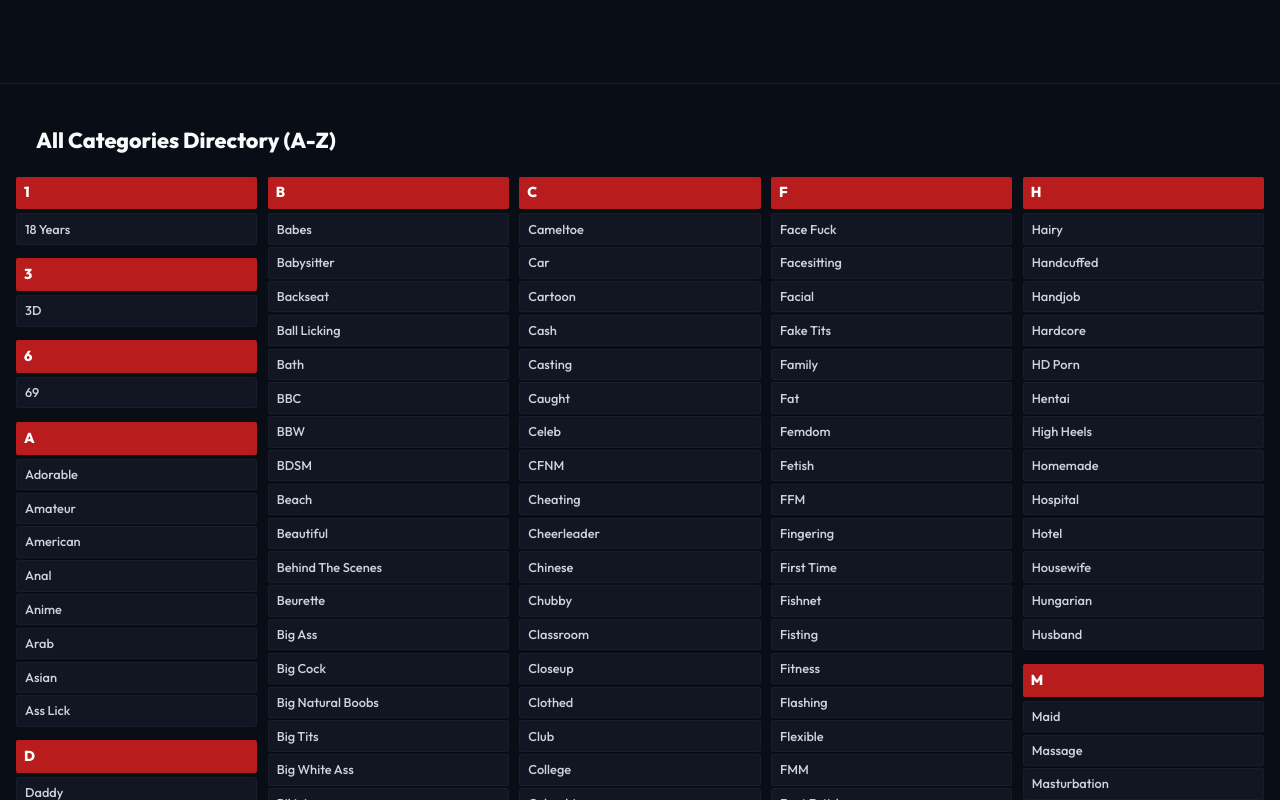
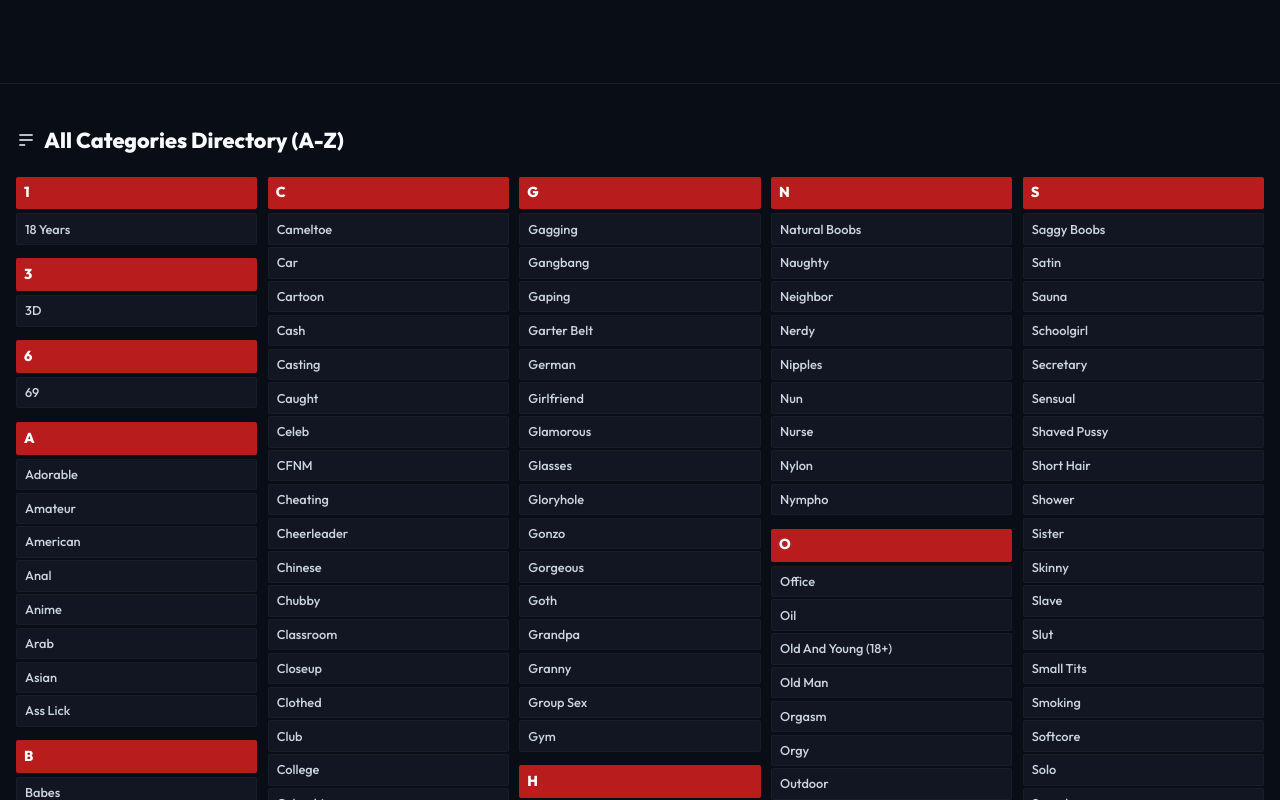
Before and after one commit to ayushchandramola95-cell/Pvideo, a Next.js app: page / in a window 1280 px wide. Shown: the part 4720-5520 px from the top of the page. Built offline with nearby package versions, Linux system fonts and the light colour scheme; no server answers; the database is empty.

Commit message:
fix: use CSS column-count for auto-balanced equal-height category directory columns

```diff
--- a/src/components/CategoryDirectory.module.css
+++ b/src/components/CategoryDirectory.module.css
@@ -9,26 +9,24 @@
   font-weight: 800;
   color: #f8fafc;
   margin-bottom: 1.25rem;
+  display: flex;
+  align-items: center;
+  gap: 0.5rem;
 }
 
+/* CSS multi-column — browser automatically balances all columns to equal height */
 .columnsGrid {
-  display: grid;
-  grid-template-columns: repeat(7, 1fr);
-  gap: 0.65rem;
-  align-items: stretch;
-}
-
-.column {
-  display: flex;
-  flex-direction: column;
-  gap: 0.85rem;
-  height: 100%;
+  column-count: 7;
+  column-gap: 0.65rem;
+  column-fill: balance;
 }
 
 .group {
+  break-inside: avoid;
   display: flex;
   flex-direction: column;
   gap: 0.15rem;
+  margin-bottom: 0.85rem;
 }
 
 .letterHeader {
@@ -43,6 +41,7 @@
 }
 
 .categoryLink {
+  display: block;
   background: #111622;
   color: #cbd5e1;
   font-size: 0.8rem;
@@ -65,19 +64,19 @@
 
 @media (max-width: 1400px) {
   .columnsGrid {
-    grid-template-columns: repeat(5, 1fr);
+    column-count: 5;
   }
 }
 
 @media (max-width: 960px) {
   .columnsGrid {
-    grid-template-columns: repeat(3, 1fr);
+    column-count: 3;
   }
 }
 
 @media (max-width: 600px) {
   .columnsGrid {
-    grid-template-columns: repeat(2, 1fr);
-    gap: 0.4rem;
+    column-count: 2;
+    column-gap: 0.4rem;
   }
 }
--- a/src/components/CategoryDirectory.tsx
+++ b/src/components/CategoryDirectory.tsx
@@ -3,7 +3,7 @@
 import React from 'react';
 import Link from 'next/link';
 import { usePathname } from 'next/navigation';
-import { BALANCED_DIRECTORY_COLUMNS } from '@/lib/data';
+import { CATEGORY_DIRECTORY_GROUPS } from '@/lib/data';
 import styles from './CategoryDirectory.module.css';
 
 export default function CategoryDirectory() {
@@ -18,16 +18,15 @@ export default function CategoryDirectory() {
     <section className={styles.section}>
       <div className="container">
         <h2 className={styles.title}>
-          <svg width="20" height="20" fill="currentColor" viewBox="0 0 24 24">
+          <svg width="20" height="20" fill="none" stroke="currentColor" strokeWidth="2" viewBox="0 0 24 24">
             <path d="M4 6h16M4 12h16M4 18h7" />
           </svg>
           All Categories Directory (A-Z)
         </h2>
 
+        {/* CSS multi-column layout — browser auto-balances all columns to equal height */}
         <div className={styles.columnsGrid}>
-          {BALANCED_DIRECTORY_COLUMNS.map((columnGroups, colIdx) => (
-            <div key={colIdx} className={styles.column}>
-              {columnGroups.map((group) => (
+          {CATEGORY_DIRECTORY_GROUPS.map((group) => (
             <div key={group.letter} className={styles.group}>
               <div className={styles.letterHeader}>{group.letter}</div>
               {group.items.map((item) => (
@@ -43,8 +42,6 @@ export default function CategoryDirectory() {
             </div>
           ))}
         </div>
-          ))}
-        </div>
       </div>
     </section>
   );
```
Lines whose indentation alone changed are shown as unchanged.
